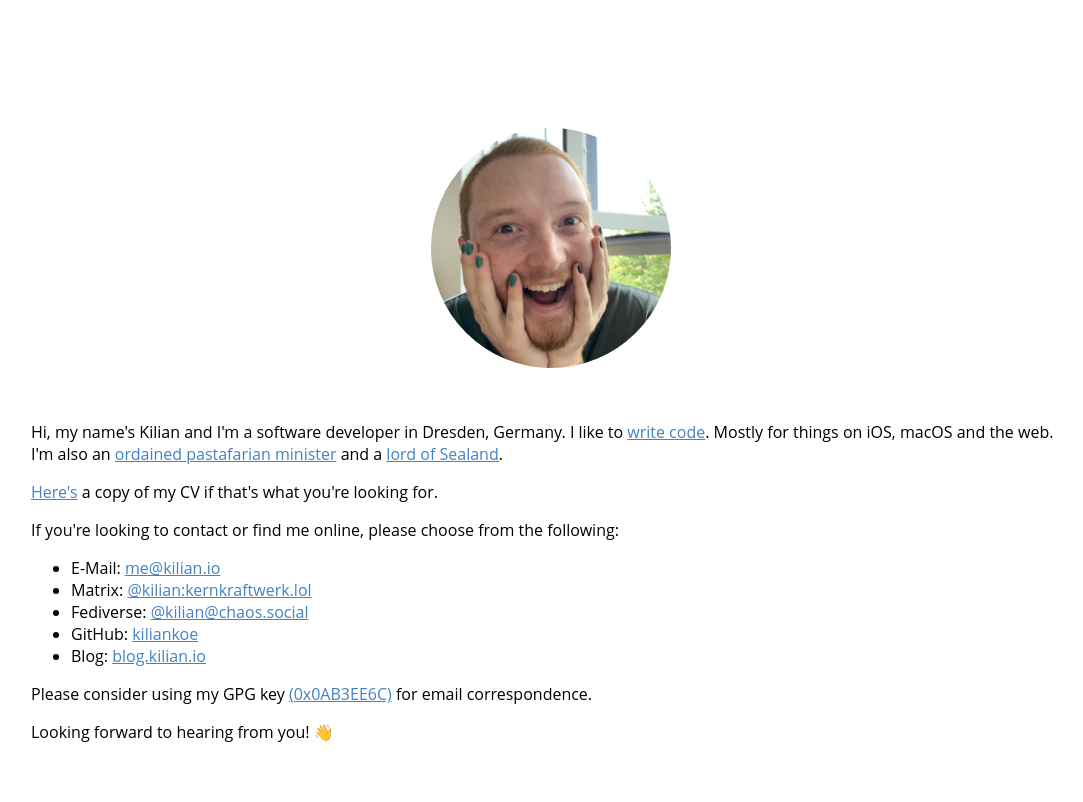
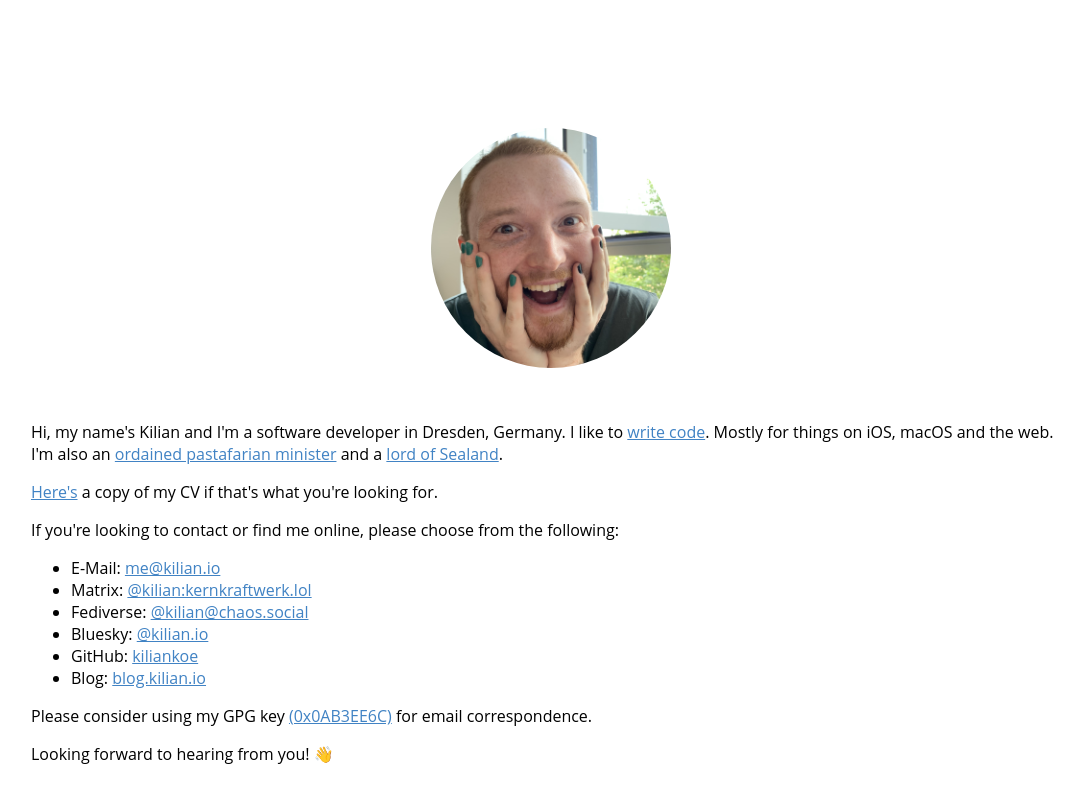
Before and after one commit to kiliankoe/kilian.io, a plain HTML site: page index.html in a window 1280 px wide. Shown: the whole page, without its empty margins (89-1172 px from the left). Drawn offline with nearby package versions, Linux system fonts and the light colour scheme.

Commit message:
add bluesky link

```diff
--- a/index.html
+++ b/index.html
@@ -19,6 +19,7 @@
                 <li>E-Mail: <a href='mailto:me@kilian.io'>me@kilian.io</a></li>
                 <li>Matrix: <a href="https://matrix.to/#/@kilian:kernkraftwerk.lol">@kilian:kernkraftwerk.lol</a></li>
                 <li>Fediverse: <a rel="me" href="https://chaos.social/@kilian">@kilian@chaos.social</a></li>
+                <li>Bluesky: <a rel="me" href="https://bsky.app/profile/kilian.io">@kilian.io</a></li>
                 <li>GitHub: <a href='https://github.com/kiliankoe'>kiliankoe</a></li>
                 <li>Blog: <a href='https://blog.kilian.io'>blog.kilian.io</a></li>
             </ul>
```
